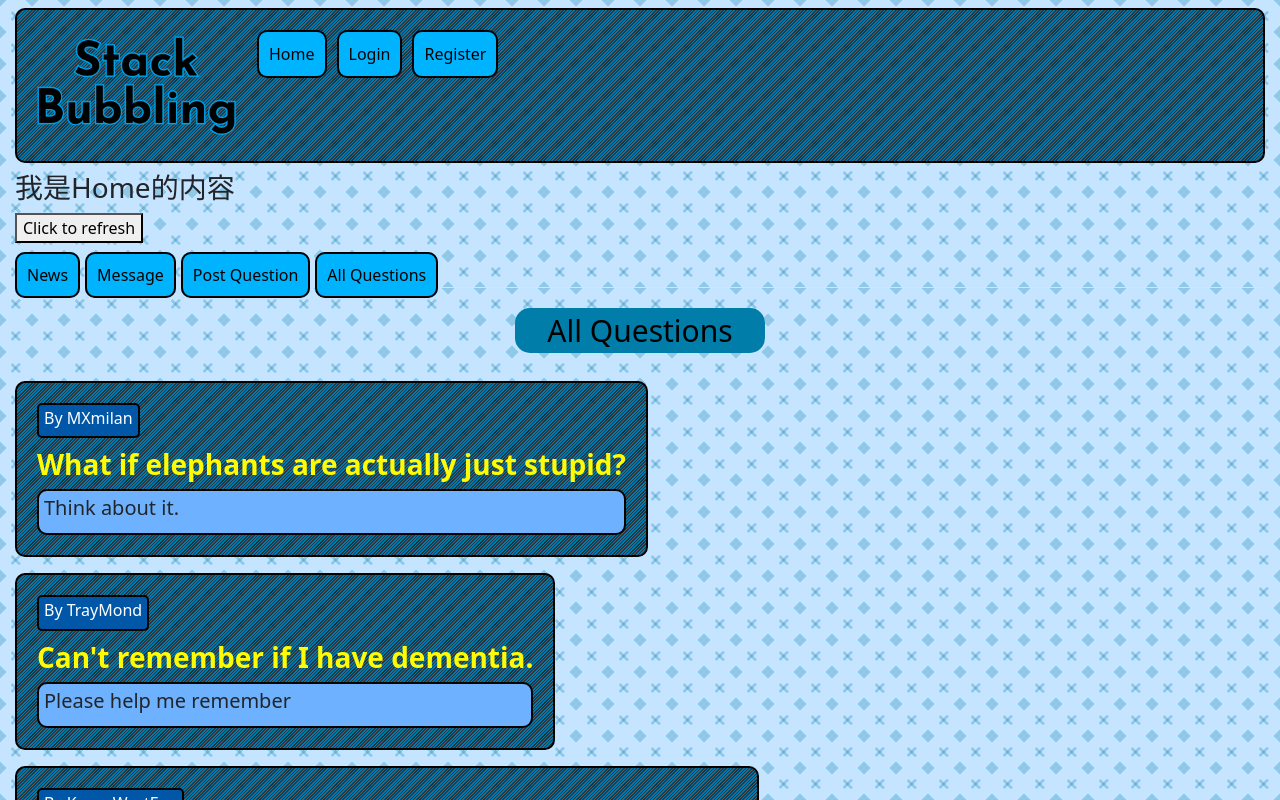
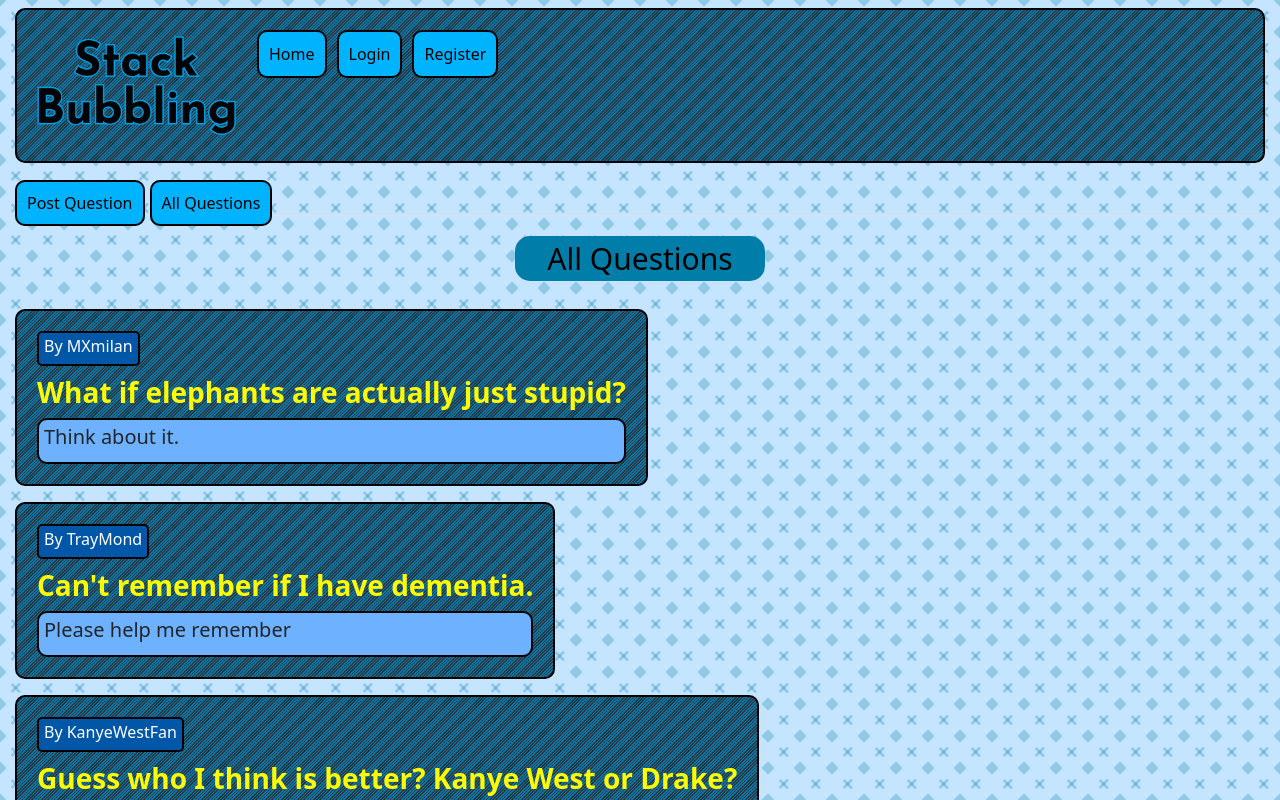
Before and after one commit to DrakeHunterK7/SOEN-341-Fall-2021-TEAM-300, a React (Create React App) app in the folder frontend-stack-bubbling/: page /home/questionlist in a window 1280 px wide. Shown: the top 800 px of the page. Built offline with nearby package versions, Linux system fonts and the light colour scheme.

Commit message:
Removed some stuff from the home page
Removed the News and Message tab, the refresh button and the title text at the top.

```diff
--- a/frontend-stack-bubbling/src/pages/Home/index.jsx
+++ b/frontend-stack-bubbling/src/pages/Home/index.jsx
@@ -26,21 +26,9 @@
     return (
       <div>
         <Header/>
-        <h3>我是Home的内容</h3>
-        <button onClick={this.refreshPage}>Click to refresh</button>
 
         <div className="subpagecontainer">
           <ul className="nav nav-tabs linklist">
-            <li>
-              <MyNavLink replace to="/home/news"className="homelink">
-                News
-              </MyNavLink>
-            </li>
-            <li>
-              <MyNavLink replace to="/home/message" className="homelink">
-                Message
-              </MyNavLink>
-            </li>
              <li>
               <MyNavLink replace to= '/home/postquestion' className="homelink" >
                 Post Question
@@ -58,7 +46,7 @@
             <Route path="/home/message" component={Message} />
             <Route path="/home/postquestion" component={PostQuestion} />
             <Route path="/home/questionlist" component={QuestionList} />
-            <Redirect to="/home/news" />
+            <Redirect to="/home/questionlist" />
           </Switch>
         </div>
       </div>
```
